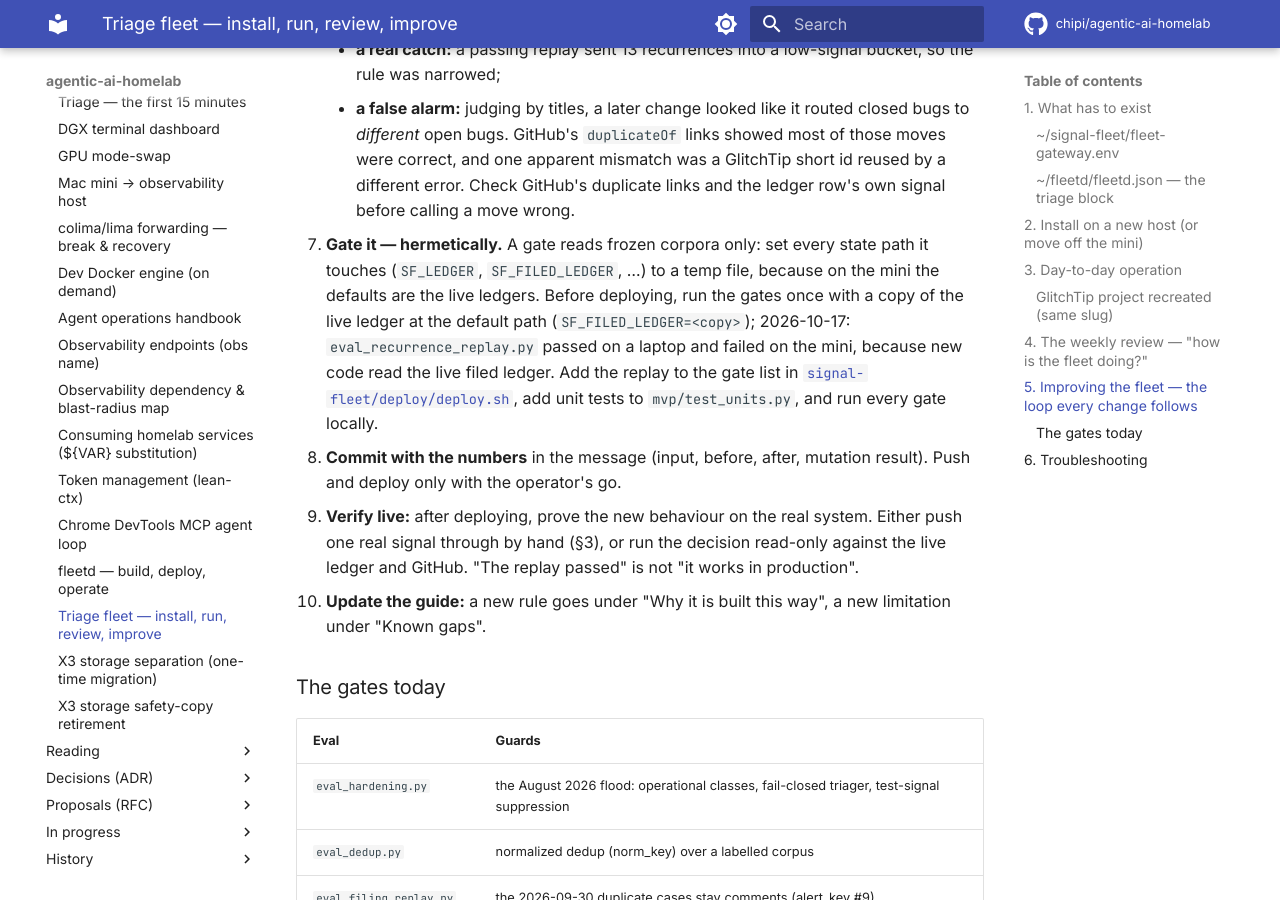
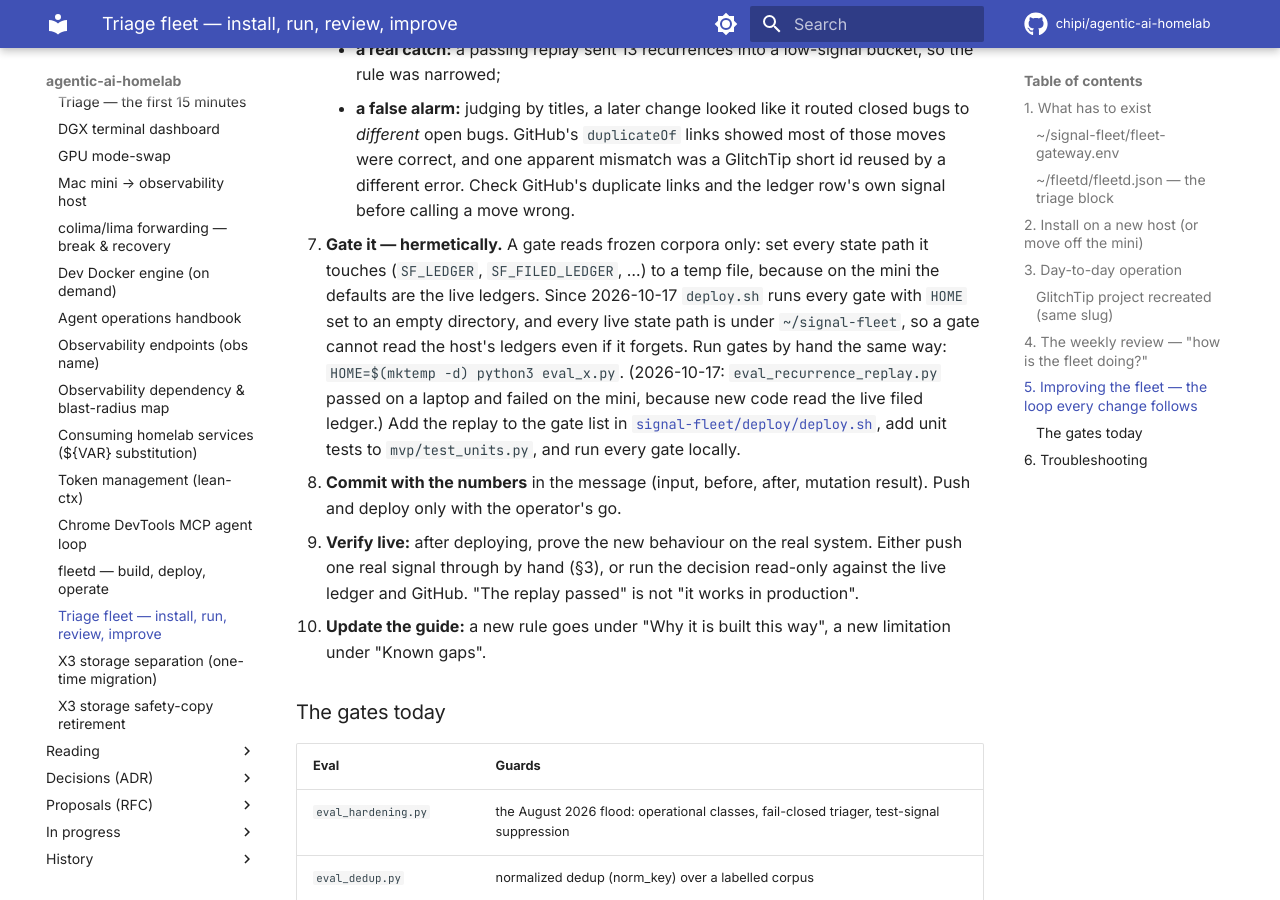
Before and after one commit to chipi/agentic-ai-homelab, an MkDocs documentation site: the page built from docs/recipes/signal-fleet-runbook.md, in a window 1280 px wide and 900 px high, scrolled down 8812 px. Built offline with MkDocs 1.6.1 and Material for MkDocs 9.7.7, drawn with Linux system fonts in a browser that asks for light colours; comment, search, counter and statistics services are not loaded.

Commit message:
fix(signal-fleet): deploy gates run with an empty HOME, so none can read live state
Every live state path the fleet code reads is under ~/signal-fleet (config.py,
filing.py, inbox.py, stale.py, orchestrator.py; checked with a grep for
expanduser). fed6c16 made one replay hermetic by hand; this closes the class:
deploy.sh runs each gate with HOME set to a fresh empty directory, removed after.
All 13 gates pass that way locally, and the directory is still empty afterwards
(no gate writes to the home directory either).

Co-Authored-By: Claude Opus 5.5 <noreply@anthropic.com>
Claude-Session: https://claude.ai/code/session_01MNRUHvgAHLZHoptNTkjS1c

```diff
--- a/docs/recipes/signal-fleet-runbook.md
+++ b/docs/recipes/signal-fleet-runbook.md
@@ -203,7 +203,7 @@ Since 2026-09-30 every behaviour change has gone through the same loop, and the
     - **a real catch:** a passing replay sent 13 recurrences into a low-signal bucket, so the rule was narrowed;
     - **a false alarm:** judging by titles, a later change looked like it routed closed bugs to *different* open bugs. GitHub's `duplicateOf` links showed most of those moves were correct, and one apparent mismatch was a GlitchTip short id reused by a different error. Check GitHub's duplicate links and the ledger row's own signal before calling a move wrong.
 
-7. **Gate it — hermetically.** A gate reads frozen corpora only: set every state path it touches (`SF_LEDGER`, `SF_FILED_LEDGER`, …) to a temp file, because on the mini the defaults are the live ledgers. Before deploying, run the gates once with a copy of the live ledger at the default path (`SF_FILED_LEDGER=<copy>`); 2026-10-17: `eval_recurrence_replay.py` passed on a laptop and failed on the mini, because new code read the live filed ledger. Add the replay to the gate list in [`signal-fleet/deploy/deploy.sh`](https://github.com/chipi/agentic-ai-homelab/blob/main/signal-fleet/deploy/deploy.sh), add unit tests to `mvp/test_units.py`, and run every gate locally.
+7. **Gate it — hermetically.** A gate reads frozen corpora only: set every state path it touches (`SF_LEDGER`, `SF_FILED_LEDGER`, …) to a temp file, because on the mini the defaults are the live ledgers. Since 2026-10-17 `deploy.sh` runs every gate with `HOME` set to an empty directory, and every live state path is under `~/signal-fleet`, so a gate cannot read the host's ledgers even if it forgets. Run gates by hand the same way: `HOME=$(mktemp -d) python3 eval_x.py`. (2026-10-17: `eval_recurrence_replay.py` passed on a laptop and failed on the mini, because new code read the live filed ledger.) Add the replay to the gate list in [`signal-fleet/deploy/deploy.sh`](https://github.com/chipi/agentic-ai-homelab/blob/main/signal-fleet/deploy/deploy.sh), add unit tests to `mvp/test_units.py`, and run every gate locally.
 8. **Commit with the numbers** in the message (input, before, after, mutation result). Push and deploy only with the operator's go.
 9. **Verify live:** after deploying, prove the new behaviour on the real system. Either push one real signal through by hand (§3), or run the decision read-only against the live ledger and GitHub. "The replay passed" is not "it works in production".
 10. **Update the guide:** a new rule goes under "Why it is built this way", a new limitation under "Known gaps".
```
Also changed, not shown: 1 other file.
